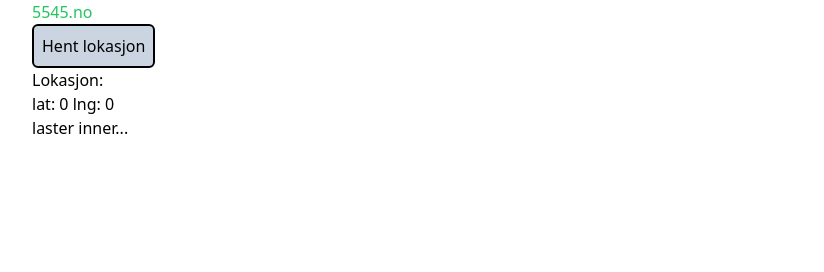
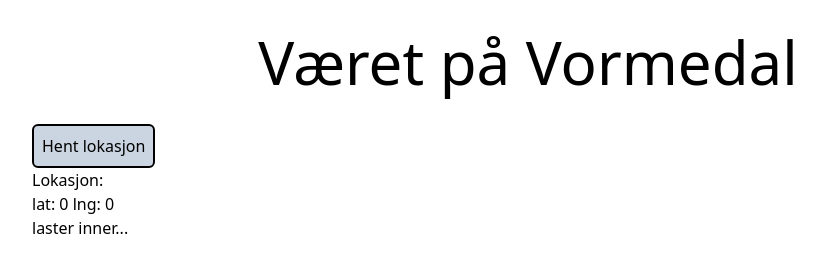
Before and after one commit to timharek/5545.no-svelte, a Svelte app: page / in a window 1280 px wide. Shown: the whole page, without its empty margins (112-936 px from the left). Built offline with nearby package versions, Linux system fonts and the light colour scheme; no server answers.

Commit message:
feat: Add Header component
Signed-off-by: Tim Hårek Andreassen <tim@harek.dev>

```diff
--- /dev/null
+++ b/src/components/Header.svelte
@@ -0,0 +1,3 @@
+<header class="container my-8">
+  <h1 class="text-6xl text-center">Været på Vormedal</h1>
+</header>
--- a/src/css/main.css
+++ b/src/css/main.css
@@ -1,3 +1,7 @@
 @tailwind base;
 @tailwind components;
 @tailwind utilities;
+
+.container {
+    @apply mx-auto max-w-5xl px-4;
+}
--- a/src/routes/__layout.svelte
+++ b/src/routes/__layout.svelte
@@ -1,8 +1,12 @@
 <script>
-  import "../css/main.css";
+  import Header from '../components/Header.svelte';
+
+  import '../css/main.css';
 </script>
+
 <head>
   <title>5545.no</title>
 </head>
+<Header />
 
 <slot />
--- a/src/routes/index.svelte
+++ b/src/routes/index.svelte
@@ -38,8 +38,7 @@
   }
 </script>
 
-<main class="mx-auto max-w-5xl px-4">
-  <h1 class="text-green-500">5545.no</h1>
+<main class="container">
   <button class="p-2 border-2 border-black bg-slate-300 rounded-md" on:click={getLocation}
     >Hent lokasjon</button
   >
```
